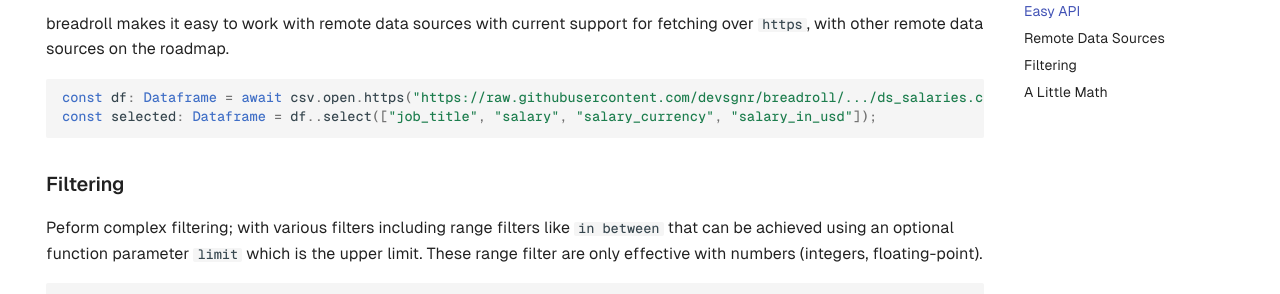
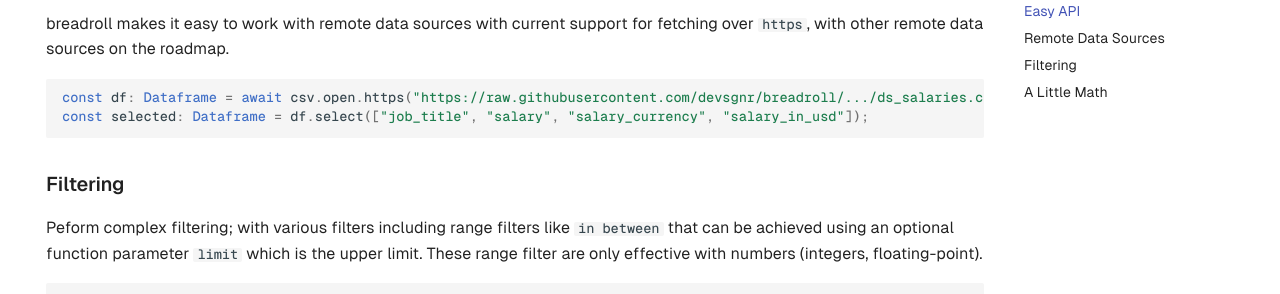
Before and after one commit to devsgnr/breadroll, an MkDocs documentation site: the page built from docs/docs/index.md, in a window 1280 px wide and 900 px high, scrolled down 1821 px. Shown: the part 150-444 px from the top of the window. Built offline with MkDocs 1.6.1 and Material for MkDocs 9.7.7, drawn with Linux system fonts in a browser that asks for light colours; comment, search, counter and statistics services are not loaded.

````diff
--- a/docs/docs/index.md
+++ b/docs/docs/index.md
@@ -74,7 +74,7 @@ breadroll makes it easy to work with remote data sources with current support fo
 
 ```typescript
 const df: Dataframe = await csv.open.https("https://raw.githubusercontent.com/devsgnr/breadroll/.../ds_salaries.csv");
-const selected: Dataframe = df..select(["job_title", "salary", "salary_currency", "salary_in_usd"]);
+const selected: Dataframe = df.select(["job_title", "salary", "salary_currency", "salary_in_usd"]);
 ```
 
 ### **Filtering**
````
